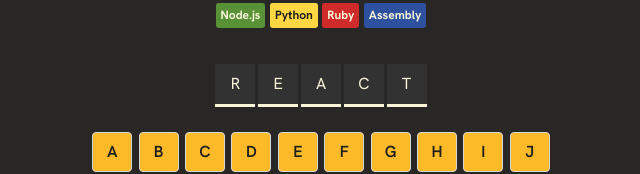
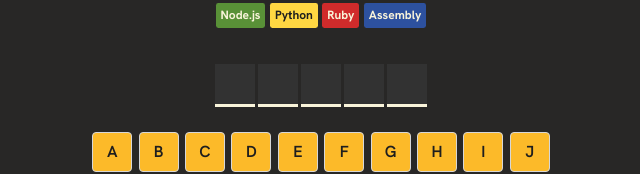
Before and after one commit to siyam-7/endgame, a React (Vite) app: page / in a window 1280 px wide. Shown: the part 259-433 px from the top of the page, without its empty margins (319-959 px from the left). Built offline with nearby package versions, Linux system fonts and the light colour scheme.

Commit message:
only display clicked letters

```diff
--- a/src/App.css
+++ b/src/App.css
@@ -65,6 +65,7 @@
   margin: 1.5rem;
 }
 .word span{
+  font-size: 1rem;
   margin:0.0875rem;
   display:inline-flex;
   align-items: center;
--- a/src/App.jsx
+++ b/src/App.jsx
@@ -8,7 +8,7 @@
   const [guessedLetter, setGuessedLetter] =useState([]);
   console.log(guessedLetter);
   const letters = currentWord.toUpperCase().split("");
-  const word = letters.map(letter => <span>{letter}</span>)
+  const word = letters.map(letter => <span>{guessedLetter.includes(letter)?letter:"\u00A0"}</span>)
   const langlist = languages.map(language => <Language name={language.name} color={language.color} backgroundColor={language.backgroundColor} /> )
   const alphabet = "ABCDEFGHIJKLMNOPQRSTUVWXYZ".split("");
   const keyboard = alphabet.map(key => <button onClick={() => handleKey(key)} className={clsx("key",{
```
